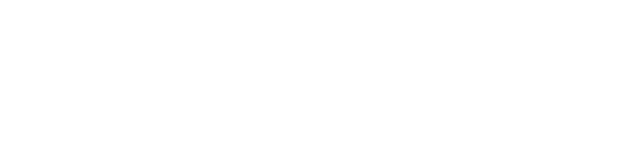
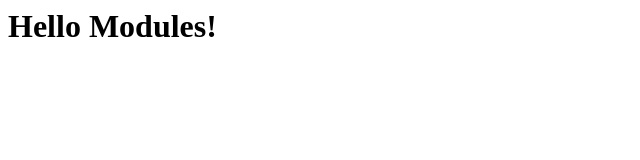
Before and after one commit to yillkid/ESM-examples, a plain HTML site: page docs/index.html in a window 1280 px wide. Shown: the whole page, without its empty margins (0-640 px from the left). Drawn offline with Linux system fonts and the light colour scheme; the site is published under a folder, as on GitHub Pages, so addresses that start at the root find nothing.

Commit message:
fix: revise path

```diff
--- a/docs/index.html
+++ b/docs/index.html
@@ -1 +1 @@
-<script type="module" src="/app.js"></script>
+<script type="module" src="app.js"></script>
```
